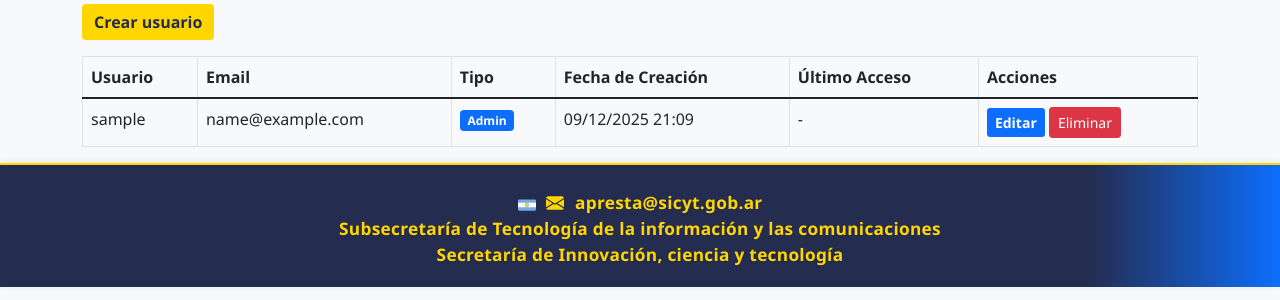
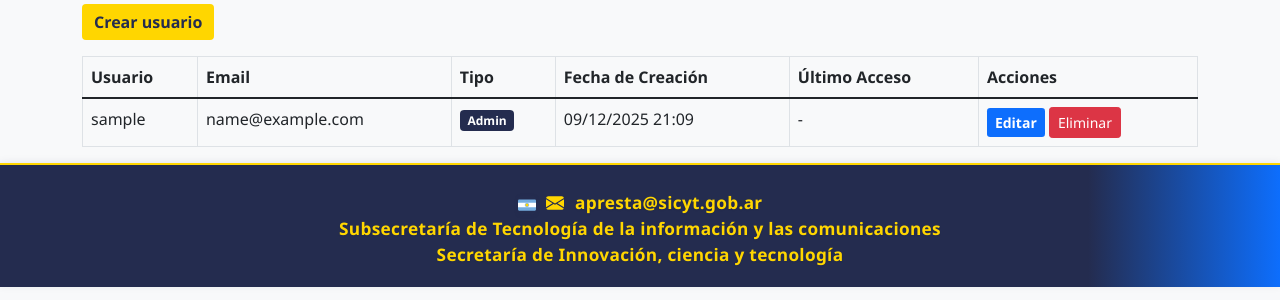
Before and after one commit to alepresta/prestaLabs, a Django app: template templates/usuarios/listar_usuarios.html in a window 1280 px wide. Shown: the part 144-444 px from the top of the page. Run offline with Django 4.2, Linux system fonts and the light colour scheme; the template is opened without the code that fills it: values that come from a table or form of the project are taken from there, others are empty; the visitor is signed in with stand-in values (Sample User, id 1); data comes from the database, SQL or seed files in the repository; parts of the project's set-up code (start-up, migrations or seed data) failed here and were passed over.

Commit message:
Insignias de tipo de usuario con colores institucionales y mayor visibilidad

```diff
--- a/templates/usuarios/listar_usuarios.html
+++ b/templates/usuarios/listar_usuarios.html
@@ -21,9 +21,9 @@
             <td>{{ usuario.email }}</td>
             <td>
                 {% if usuario.is_staff %}
-                    <span class="badge bg-primary">Admin</span>
+                    <span class="badge" style="background:var(--color-azul-tecnico);color:#fff;font-weight:600;">Admin</span>
                 {% else %}
-                    <span class="badge bg-secondary">Lectura</span>
+                    <span class="badge" style="background:var(--color-amarillo);color:var(--color-azul-tecnico);font-weight:600;">Lectura</span>
                 {% endif %}
             </td>
             <td>{{ usuario.date_joined|date:'d/m/Y H:i' }}</td>
```
